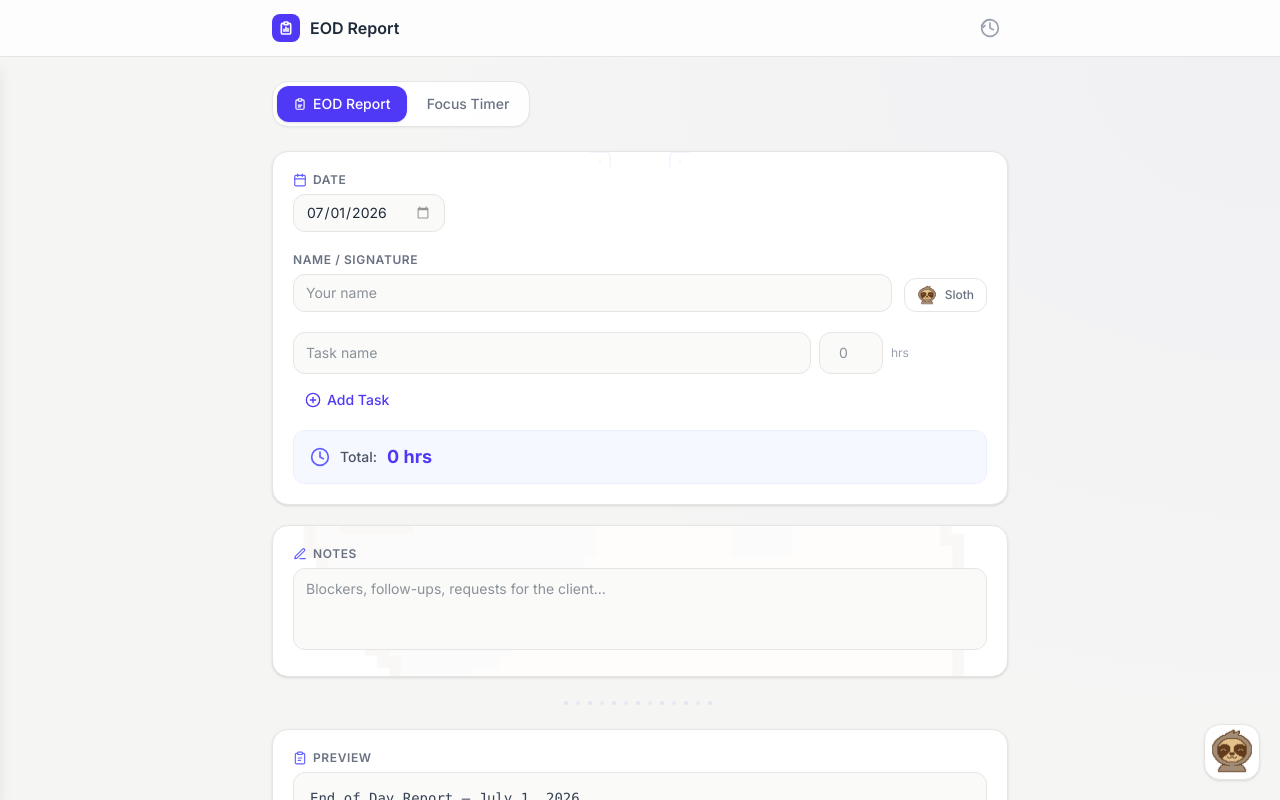
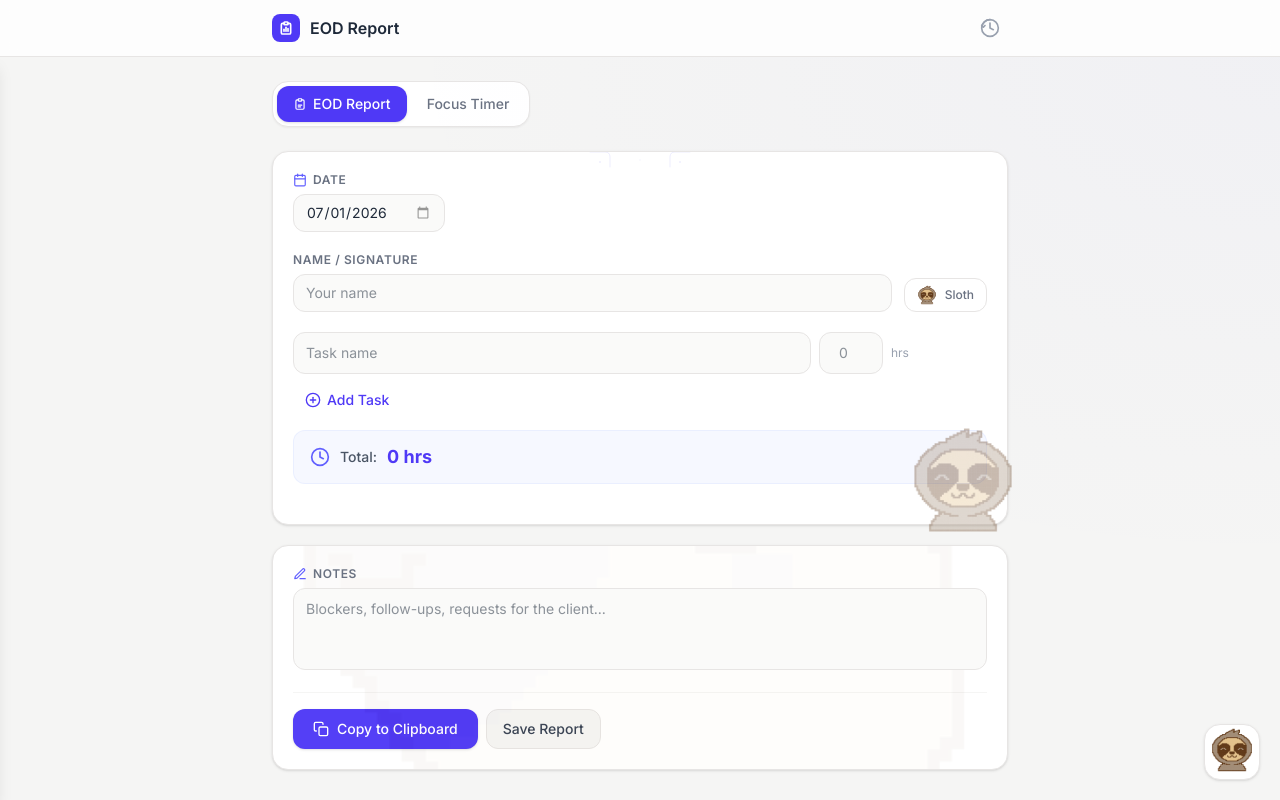
Before and after one commit to Stablhr/EOD-Pomoforo, a React (Vite) app in the folder eod-report/: page / in a window 1280 px wide. Shown: the top 800 px of the page. Built offline with nearby package versions, Linux system fonts and the light colour scheme.

Commit message:
improve the UI/UX

```diff
--- a/eod-report/src/components/report/CopyButton.jsx
+++ b/eod-report/src/components/report/CopyButton.jsx
@@ -1,16 +1,28 @@
 import { Copy, Checkmark } from '../icons'
 
-export default function CopyButton({ copied, onCopy }) {
+const Spinner = ({ className }) => (
+  <svg className={`animate-spin ${className}`} viewBox="0 0 24 24" fill="none">
+    <circle cx="12" cy="12" r="10" stroke="currentColor" strokeWidth="3" opacity="0.25" />
+    <path d="M12 2a10 10 0 0 1 10 10" stroke="currentColor" strokeWidth="3" strokeLinecap="round" />
+  </svg>
+)
+
+export default function CopyButton({ loading, copied, onCopy, disabled }) {
   return (
     <button
       onClick={onCopy}
+      disabled={disabled}
       className={`flex items-center gap-2 px-5 py-2.5 rounded-xl text-sm font-medium transition-all duration-200 active:scale-95 ${
-        copied
+        loading
+          ? 'bg-indigo-500 text-white/80 cursor-wait'
+          : copied
           ? 'bg-green-100/50 text-green-700 border border-green-300/50'
           : 'bg-indigo-600 text-white hover:bg-indigo-700 hover:shadow-md shadow-sm'
-      }`}
+      } ${disabled ? 'opacity-60 cursor-not-allowed' : ''}`}
     >
-      {copied ? (
+      {loading ? (
+        <><Spinner className="w-4 h-4" /> Copying...</>
+      ) : copied ? (
         <><Checkmark className="w-4 h-4" /> Copied!</>
       ) : (
         <><Copy className="w-4 h-4" /> Copy to Clipboard</>
--- a/eod-report/src/components/report/ReportForm.jsx
+++ b/eod-report/src/components/report/ReportForm.jsx
@@ -1,11 +1,10 @@
-import { useState, useEffect } from 'react'
-import { Calendar } from '../icons'
-import { CornerDeco, DecoDots } from '../illustrations'
+import { useState, useEffect, useRef } from 'react'
+import { Calendar, Checkmark } from '../icons'
+import { CornerDeco } from '../illustrations'
 import notesBg from '../../assets/images.png'
 import TaskList from './TaskList'
 import TotalHours from './TotalHours'
 import NotesField from './NotesField'
-import ReportPreview from './ReportPreview'
 import CopyButton from './CopyButton'
 import ThemePicker from '../settings/ThemePicker'
 import { formatReport } from '../../utils/formatReport'
@@ -20,6 +19,13 @@ function todayString() {
   return `${y}-${m}-${day}`
 }
 
+const Spinner = ({ className }) => (
+  <svg className={`animate-spin ${className}`} viewBox="0 0 24 24" fill="none">
+    <circle cx="12" cy="12" r="10" stroke="currentColor" strokeWidth="3" opacity="0.25" />
+    <path d="M12 2a10 10 0 0 1 10 10" stroke="currentColor" strokeWidth="3" strokeLinecap="round" />
+  </svg>
+)
+
 export default function ReportForm({ initialReport, onSave, onClearLoad, author, onAuthorChange, onCelebrate, theme = 'sloth', onThemeChange }) {
   const currentTheme = getTheme(theme)
   const [date, setDate] = useState(todayString())
@@ -28,6 +34,9 @@ export default function ReportForm({ initialReport, onSave, onClearLoad, author,
   const [confirmClear, setConfirmClear] = useState(false)
   const [copied, setCopied] = useState(false)
   const [saved, setSaved] = useState(false)
+  const [copyLoading, setCopyLoading] = useState(false)
+  const [saveLoading, setSaveLoading] = useState(false)
+  const [toast, setToast] = useState(null)
 
   useEffect(() => {
     if (initialReport) {
@@ -36,6 +45,35 @@ export default function ReportForm({ initialReport, onSave, onClearLoad, author,
       setNotes(initialReport.notes || '')
     }
   }, [initialReport])
+
+  const saveRef = useRef(null)
+  const copyRef = useRef(null)
+
+  useEffect(() => {
+    saveRef.current = handleSave
+    copyRef.current = handleCopyScreenshot
+  })
+
+  useEffect(() => {
+    if (!toast) return
+    const t = setTimeout(() => setToast(null), 2000)
+    return () => clearTimeout(t)
+  }, [toast])
+
+  useEffect(() => {
+    function handleKeydown(e) {
+      if (e.ctrlKey && e.key === 'Enter') {
+        e.preventDefault()
+        saveRef.current?.()
+      }
+      if (e.ctrlKey && e.shiftKey && (e.key === 'C' || e.key === 'c')) {
+        e.preventDefault()
+        copyRef.current?.()
+      }
+    }
+    window.addEventListener('keydown', handleKeydown)
+    return () => window.removeEventListener('keydown', handleKeydown)
+  }, [])
 
   const totalHours = tasks.reduce((sum, t) => sum + (Number(t.hours) || 0), 0)
   const formattedDate = formatDate(date)
@@ -50,6 +88,7 @@ export default function ReportForm({ initialReport, onSave, onClearLoad, author,
   })
 
   const handleSave = () => {
+    setSaveLoading(true)
     onSave({
       date,
       tasks: tasks.filter(t => t.name.trim()).map(t => ({ name: t.name.trim(), hours: Number(t.hours) || 0 })),
@@ -58,11 +97,14 @@ export default function ReportForm({ initialReport, onSave, onClearLoad, author,
       author,
     })
     setSaved(true)
+    setToast('Report saved!')
     onCelebrate?.()
     setTimeout(() => setSaved(false), 2000)
+    setSaveLoading(false)
   }
 
   const handleCopyScreenshot = async () => {
+    setCopyLoading(true)
     try {
       const text = formatReport({ date: formattedDate, tasks, notes, author, reportStyle: currentTheme.reportStyle })
       const lines = text.split('\n')
@@ -137,7 +179,9 @@ export default function ReportForm({ initialReport, onSave, onClearLoad, author,
     } catch {
       await copyText(formatReport({ date: formattedDate, tasks, notes, author, reportStyle: currentTheme.reportStyle }))
     }
+    setCopyLoading(false)
     setCopied(true)
+    setToast('Copied!')
     setTimeout(() => setCopied(false), 2000)
   }
 
@@ -207,6 +251,12 @@ export default function ReportForm({ initialReport, onSave, onClearLoad, author,
           <TaskList tasks={tasks} onChange={setTasks} />
           <TotalHours tasks={tasks} />
         </div>
+        <img
+          src={currentTheme.mascot}
+          alt=""
+          className="absolute -bottom-3 -right-3 w-28 h-28 object-cover rounded-xl opacity-[0.35] pointer-events-none select-none"
+          draggable={false}
+        />
       </div>
 
       <div className="bg-white rounded-2xl shadow-sm border border-stone-200 p-5 hover:shadow-md hover:-translate-y-0.5 transition-all duration-200 relative overflow-hidden">
@@ -214,44 +264,48 @@ export default function ReportForm({ initialReport, onSave, onClearLoad, author,
         <div className="relative">
           <NotesField value={notes} onChange={setNotes} />
         </div>
-      </div>
-
-      <DecoDots className="w-full h-3 mx-auto" />
-
-      <div className="bg-white rounded-2xl shadow-sm border border-stone-200 p-5 space-y-3 hover:shadow-md hover:-translate-y-0.5 transition-all duration-200 relative overflow-hidden">
-        <img
-          src={currentTheme.mascot}
-          alt=""
-          className="absolute -bottom-3 -right-3 w-28 h-28 object-cover rounded-xl opacity-[0.35] pointer-events-none select-none"
-          draggable={false}
-        />
-        <ReportPreview report={reportText} />
-        <div className="flex flex-wrap gap-2 pt-1">
-          <CopyButton copied={copied} onCopy={handleCopyScreenshot} />
+        <div className="flex flex-wrap gap-2 pt-4 border-t border-stone-100 mt-4">
+          <CopyButton loading={copyLoading} copied={copied} onCopy={handleCopyScreenshot} disabled={copyLoading || copied} />
           <button
             onClick={handleSave}
-            className={`px-4 py-2 rounded-xl text-sm font-medium transition-all duration-300 ${
+            disabled={saveLoading || saved}
+            className={`px-4 py-2 rounded-xl text-sm font-medium transition-all duration-300 flex items-center gap-2 ${
               saved
                 ? 'bg-green-100/50 text-green-700 border border-green-300/50 scale-105'
+                : saveLoading
+                ? 'bg-stone-100 text-gray-400 border border-stone-200 cursor-not-allowed'
                 : 'bg-stone-100 text-gray-700 hover:bg-stone-200 border border-stone-200 active:scale-95'
             }`}
           >
-            {saved ? 'Report Saved' : 'Save Report'}
+            {saveLoading ? (
+              <><Spinner className="w-4 h-4" /> Saving...</>
+            ) : saved ? (
+              <><Checkmark className="w-4 h-4" /> Saved</>
+            ) : (
+              'Save Report'
+            )}
           </button>
           {hasContent && (
             <button
               onClick={handleClear}
+              disabled={saveLoading || copyLoading}
               className={`px-4 py-2 rounded-xl text-sm font-medium transition-all duration-200 ml-auto ${
                 confirmClear
                   ? 'text-red-600 bg-red-50 border border-red-200'
                   : 'text-gray-400 hover:text-red-500'
-              }`}
+              } ${(saveLoading || copyLoading) ? 'opacity-50 cursor-not-allowed' : ''}`}
             >
               {confirmClear ? 'Clear anyway?' : 'Clear'}
             </button>
           )}
         </div>
       </div>
+
+      {toast && (
+        <div className="fixed bottom-6 left-1/2 -translate-x-1/2 z-50 px-4 py-2.5 bg-gray-900 text-white text-sm font-medium rounded-xl shadow-lg animate-fade-in-up">
+          {toast}
+        </div>
+      )}
     </div>
   )
 }
```
